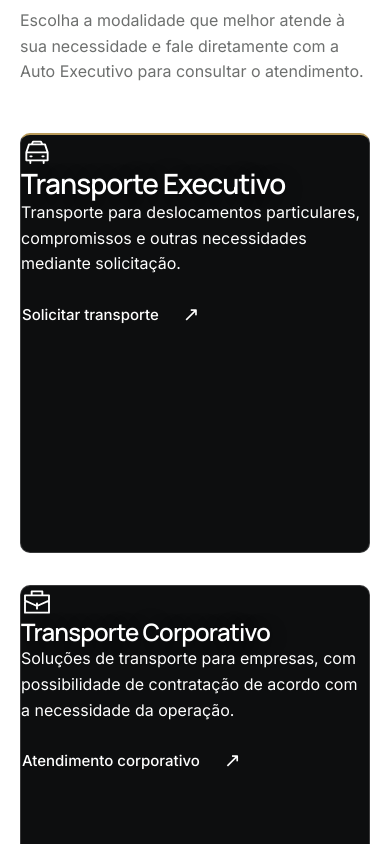
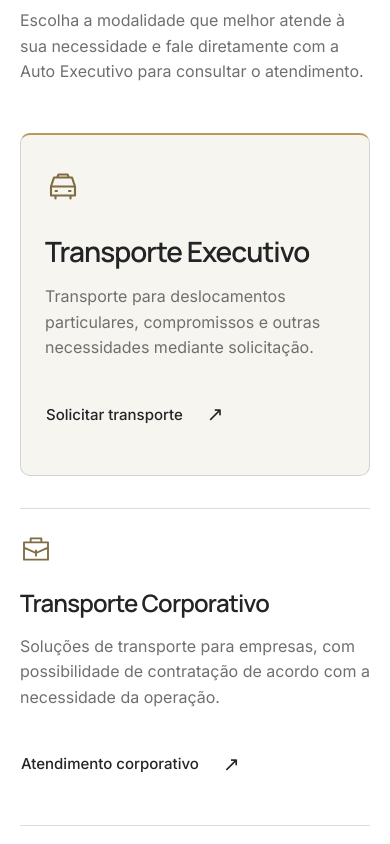
Before and after one commit to dborgesdev/autoexecutivo, a React (Vite) app: page / in a window 390 px wide. Shown: the part 1600-2444 px from the top of the page. Built offline with nearby package versions, Linux system fonts and the light colour scheme.

Commit message:
revert: restore original service card styling

```diff
--- a/src/styles/landing.css
+++ b/src/styles/landing.css
@@ -80,19 +80,13 @@
 .value__signature { color: var(--color-text-primary) !important; font-weight: var(--font-weight-medium); padding-top: var(--space-6); border-top: 1px solid var(--color-border); }
 .section-intro { display: grid; gap: var(--space-6); margin-bottom: var(--space-12); }
 .services-grid { display: grid; gap: var(--space-6); }
-.service-card { position: relative; isolation: isolate; overflow: hidden; min-width: 0; min-height: 310px; border: 1px solid color-mix(in srgb, var(--color-white) 18%, transparent); border-radius: var(--radius-md); background: var(--color-graphite-deep) center / cover no-repeat; background-image: var(--service-card-image); color: var(--color-text-inverse); transition: transform var(--duration-fast), border-color var(--duration-fast), box-shadow var(--duration-fast); }
-.service-card::before { content: ''; position: absolute; z-index: -2; inset: 0; background: var(--service-card-image) center / cover no-repeat; transition: transform 650ms var(--ease-out); }
-.service-card__scrim { position: absolute; z-index: -1; inset: 0; background: linear-gradient(180deg, rgba(8,10,11,.18) 0%, rgba(8,10,11,.40) 38%, rgba(8,10,11,.92) 100%); }
-.service-card__content { min-height: inherit; display: flex; flex-direction: column; align-items: flex-start; gap: var(--space-4); padding: var(--space-8); }
-.service-card__content > svg { color: var(--color-gold-soft); margin-bottom: auto; flex: 0 0 auto; filter: drop-shadow(0 2px 8px rgba(0,0,0,.3)); }
-.service-card h3 { font-size: 1.5rem; color: var(--color-white); text-shadow: 0 2px 18px rgba(0,0,0,.45); }
-.service-card__content > p { color: color-mix(in srgb, var(--color-white) 82%, transparent); text-shadow: 0 1px 12px rgba(0,0,0,.45); }
-.service-card .button { margin-top: var(--space-2); color: var(--color-white); }
-.service-card--featured { min-height: 100%; border-top: 2px solid var(--color-accent); }
-@media (hover: hover) {
-  .service-card:hover { transform: translateY(-3px); border-color: var(--color-accent); box-shadow: 0 18px 42px rgba(13,14,15,.16); }
-  .service-card:hover::before { transform: scale(1.035); }
-}
+.service-card { display: flex; flex-direction: column; align-items: flex-start; gap: var(--space-6); padding: var(--space-8); border: 1px solid var(--color-border); border-radius: var(--radius-md); transition: transform var(--duration-fast), border-color var(--duration-fast); min-width: 0; }
+.service-card > svg { color: var(--color-accent-readable); margin-bottom: var(--space-4); flex: 0 0 auto; }
+.service-card h3 { font-size: 1.5rem; }
+.service-card > p { color: var(--color-text-secondary); }
+.service-card .button { margin-top: auto; }
+.service-card--featured { background: var(--color-bg-secondary); border-top: 2px solid var(--color-accent); }
+@media (hover: hover) { .service-card:hover { transform: translateY(-3px); border-color: var(--color-accent); } }
 .split-grid { display: grid; gap: var(--space-12); align-items: center; }
 .split-copy { min-width: 0; }
 .split-copy h2 { margin-bottom: var(--space-8); }
@@ -143,11 +137,12 @@
   .hero__diagonal { display: none; }
   .media-placeholder__label { font-size: 0.75rem; letter-spacing: 0.02em; }
   .services-grid { gap: var(--space-8); }
-  .service-card { min-height: 360px; }
-  .service-card__content { padding: var(--space-6); }
-  .service-card--featured { min-height: 420px; }
+  .service-card { padding: var(--space-6); gap: var(--space-4); }
+  .service-card--featured { padding-block: var(--space-8); }
   .service-card--featured h3 { font-size: 1.75rem; }
-  .service-card--featured .service-card__content > svg { width: 36px; height: 36px; }
+  .service-card--featured > svg { width: 36px; height: 36px; }
+  .service-card--standard { padding-inline: 0; padding-bottom: 0; border: 0; border-top: 1px solid var(--color-border); border-radius: 0; }
+  .service-card--standard > svg { margin-bottom: var(--space-2); }
   .service-card .button { margin-top: var(--space-2); }
   .quality-word { margin-top: var(--space-12); padding-top: var(--space-6); border-top: 1px solid var(--color-border); color: var(--color-border); font-size: clamp(2.8rem, 15.2vw, 5.5rem); line-height: 1; }
   .regions-grid { gap: var(--space-10); }
@@ -188,7 +183,7 @@
   .services-grid { grid-template-columns: repeat(3, minmax(0, 1fr)); }
   .service-card--featured { grid-column: auto; grid-row: span 2; }
   .service-card--featured h3 { font-size: 2rem; }
-  .service-card--featured .service-card__content > svg { width: 44px; height: 44px; }
+  .service-card--featured > svg { width: 44px; height: 44px; margin-bottom: var(--space-12); }
   .split-grid { grid-template-columns: repeat(2, minmax(0, 1fr)); gap: var(--space-16); }
   .split-grid--media-first .split-copy { grid-column: 2; grid-row: 1; }
   .split-grid--media-first > .media-placeholder { grid-column: 1; grid-row: 1; }
```
